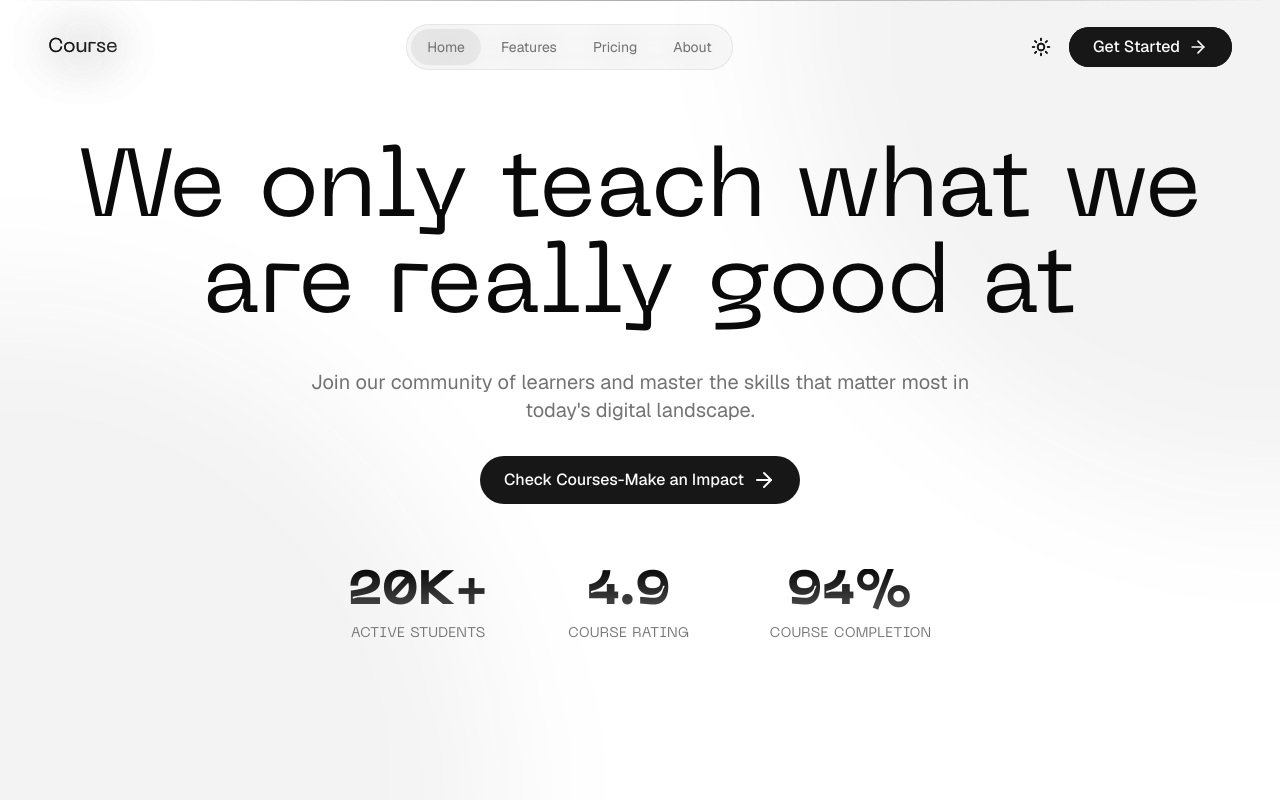
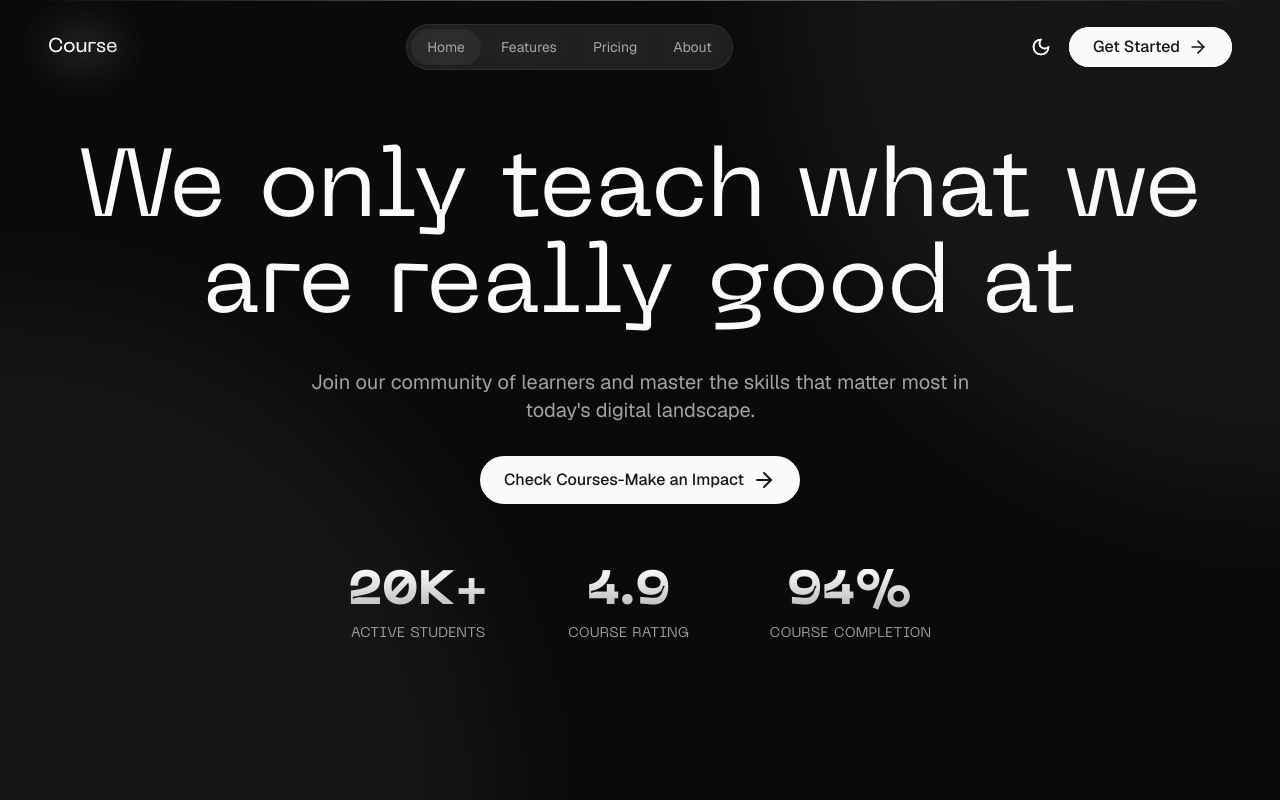
Before and after one commit to Haseeb-WebDeveloper/Online-Courses-Website, a Next.js app: page / in a window 1280 px wide. Shown: the top 800 px of the page. Built offline with nearby package versions, Linux system fonts and the light colour scheme.

Commit message:
default dark theme

```diff
--- a/src/app/layout.tsx
+++ b/src/app/layout.tsx
@@ -42,7 +42,7 @@ export default function RootLayout({
       <body className="antialiased min-h-screen">
         <ThemeProvider
           attribute="class"
-          defaultTheme="system"
+          defaultTheme="dark"
           enableSystem
           disableTransitionOnChange
         >
--- a/src/components/layout/success-stories.tsx
+++ b/src/components/layout/success-stories.tsx
@@ -312,7 +312,7 @@ function TestimonialCard({ testimonial, index, isDesktop }: TestimonialCardProps
         initial={{ opacity: 0, y: 20 }}
         whileInView={{ opacity: 1, y: 0 }}
         viewport={{ once: true, margin: "-100px" }}
-        transition={{ duration: 0.8, delay: index * 0.1 }}
+        transition={{ duration: 0.3, delay: index * 0.1 }}
       >
         {cardContent}
       </motion.div>
@@ -325,7 +325,7 @@ function TestimonialCard({ testimonial, index, isDesktop }: TestimonialCardProps
       initial={{ opacity: 0, y: 20 }}
       whileInView={{ opacity: 1, y: 0 }}
       viewport={{ once: true }}
-      transition={{ duration: 0.5, delay: index * 0.1 }}
+      transition={{ duration: 0.2, delay: index * 0.1 }}
     >
       {cardContent}
     </motion.div>
```
